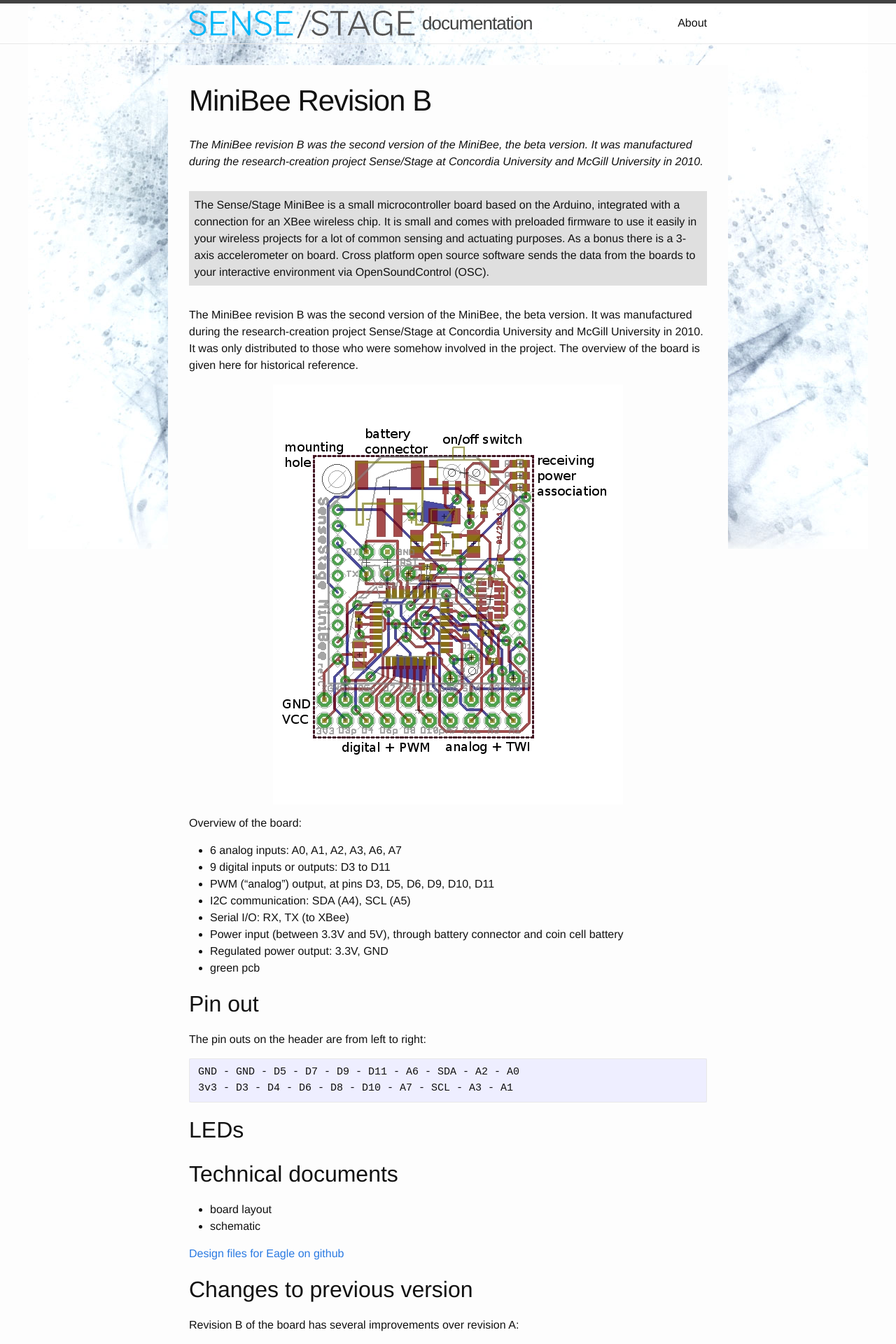
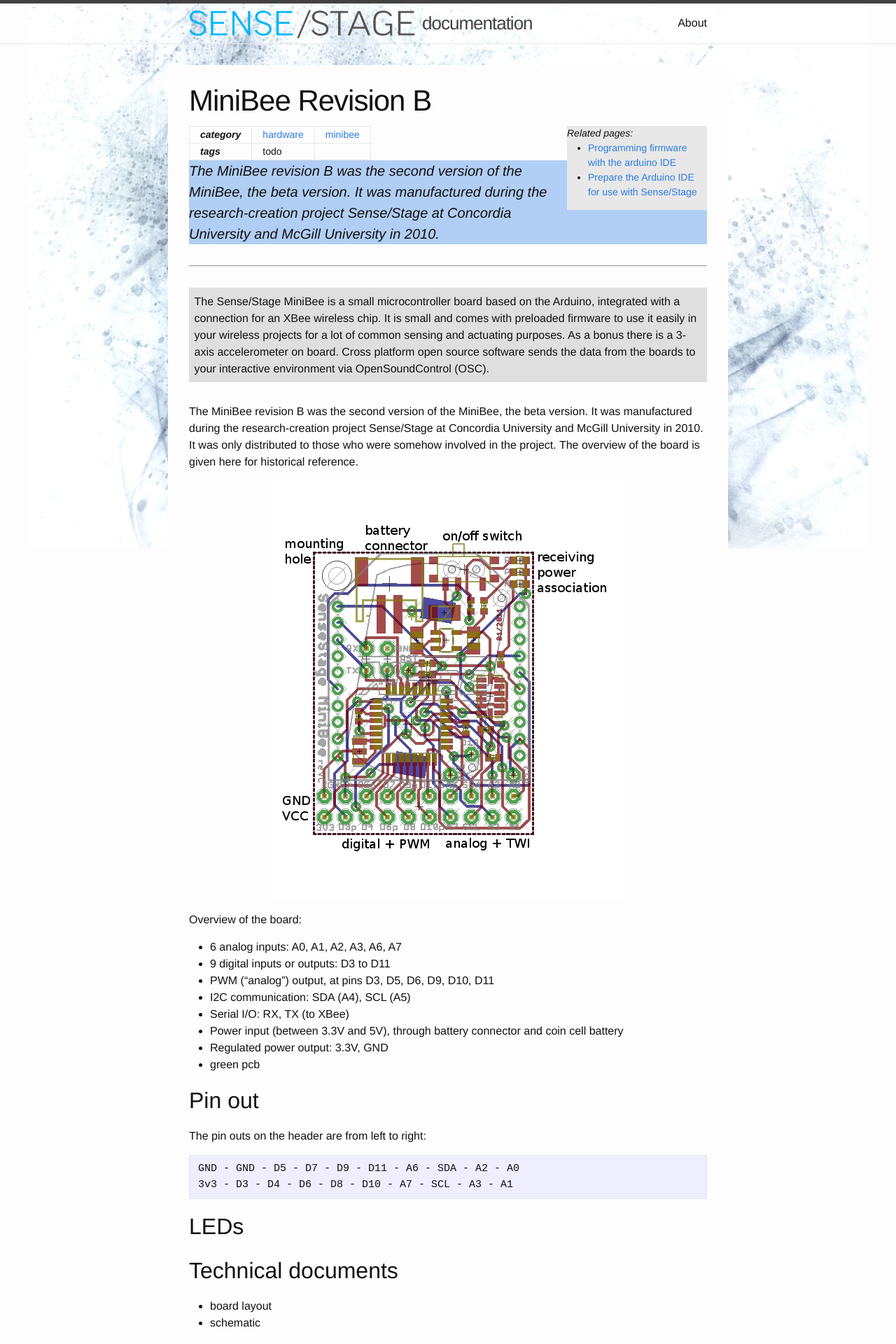
Before and after one commit to SenseStageTeam/sensestage_documentation, a Jekyll site: the page built from _minibee/minibee-revision-b.md, in a window 1280 px wide. Shown: the top 1920 px of the page at 70% size. Built offline with Jekyll 4.4.1, drawn with Linux system fonts in a browser that asks for light colours; some of the changed text lies outside the part shown.

Commit message:
Update the formatting of the page with trail of categories, related pages, tags and creation date

```diff
--- a/_data/category_order.yml
+++ b/_data/category_order.yml
@@ -24,4 +24,5 @@
     - name: meta
       children:
         - name: community
+        - name: contributing
         - name: nonsense
--- /dev/null
+++ b/_includes/postfooter.html
@@ -0,0 +1,34 @@
+		{% if page.related %}
+		<h2 id=related><em>Related pages:</em></h2>
+                    <ul>
+                    {% for related in page.related %}
+                    <li><a href="{{ related | slugify }}.html">{{ related }}</a></li>
+                    {% endfor %}
+                    </ul>
+		{% endif %}
+
+		{% capture catname %}{{ page.category | replace: "_", " " }}{% endcapture %}
+		{% capture subcatname %}{{ page.subcategory | replace: "_", " " }}{% endcapture %}
+		<table><tr>
+		<td><em>category</em></td>
+		{% if page.category %}<td><a href="{{site.baseurl}}/index.html#{{catname}}">{{ catname }}</a></td>{% endif %}
+		{% if page.subcategory %}<td><a href="{{site.baseurl}}/index.html#{{subcatname}}">{{ subcatname }}</a></td>{% endif %}
+                </tr>
+		{% if page.tags %}
+                    <tr>
+                    <td><em>tags</em></td>
+                    {% for tag in page.tags %}
+                        <td>{{ tag }}</td>
+                    {% endfor %}
+                    </tr>
+		{% endif %}
+                </table>
+
+		<table>
+		<tr>
+                    <th>page created on:</th>
+                    <th>last changed on:</th></tr>
+                <tr>
+                    <td>{{ page.creation-date | date: "%-d %B %Y"}}</td>
+                    <td>{{ page.date |  date: "%-d %B %Y" }}</td>
+                </tr></table>
--- /dev/null
+++ b/_includes/postheader.html
@@ -0,0 +1,39 @@
+	<header class="post-header">
+		<h1 class="post-title">{{ page.title | escape }}</h1>
+
+                <div id="sidebar">
+                    {% if page.related %}
+                    <em>Related pages:</em>
+                    <ul>
+                    {% for related in page.related %}
+                    <li><a href="{{ related | slugify }}.html">{{ related }}</a></li>
+                    {% endfor %}
+                    </ul>
+                    {% endif %}
+                </div>
+
+
+		{% capture catname %}{{ page.category | replace: "_", " " }}{% endcapture %}
+		{% capture subcatname %}{{ page.subcategory | replace: "_", " " }}{% endcapture %}
+                <table><tr>
+		<th><em>category</em></th>
+		{% if page.category %}<td><a href="{{site.baseurl}}/index.html#{{catname}}">{{ catname }}</a></td>{% endif %}
+		{% if page.subcategory %}<td><a href="{{site.baseurl}}/index.html#{{subcatname}}">{{ subcatname }}</a></td>{% endif %}
+                </tr>
+		{% if page.tags %}
+                    <tr>
+                    <th><em>tags</em></th>
+                    {% for tag in page.tags %}
+                        <td>{{ tag }}</td>
+                    {% endfor %}
+                    </tr>
+		{% endif %}
+                </table>
+
+       		{% if page.summary %}
+		<p class="post-summary">
+			<em>{{page.summary}}</em>
+		</p>
+		{% endif %}
+
+	</header>
--- a/_layouts/documentation.html
+++ b/_layouts/documentation.html
@@ -4,16 +4,12 @@
 
 <article class="post">
 
-	<header class="post-header">
-		<h1 class="post-title">{{ page.title | escape }}</h1>
-	</header>
+        {% include postheader.html %}
 
 	<div class="post-content">
-		{% if page.summary %}
-		<p>
-			<em>{{page.summary}}</em>
-		</p>
-		{% endif %}
+
+		<hr>
+
 
 		{% comment %}Overview text{% endcomment %}
 		{% capture cat-subcat %}{{ page.category }}_{{ page.subcategory }}{% endcapture %}
@@ -26,46 +22,11 @@
 
 		{{ content }}
 
-		{% comment %}all data for your convenience{% endcomment %}
 		<hr>
-		<ul>
-			{% if page.subtitle %}
-			<li>Subtitle: {{ page.subtitle }}</li>
-			{% endif %}
 
-			<li>
-				{% if page.summary %}
-				Summary: {{ page.summary }}
-				{% else %}
-				<blockquote>No summary given</blockquote>
-				{% endif %}
-			</li>
+        {% include postfooter.html %}
 
-			<li>category: {{ page.category }}{% if page.subcategory %}, {{ page.subcategory }}{% endif %}
+    </div>
 
 
-
-				{% if page.tags %}
-				<li>Tags:
-					<ul>
-						{% for tag in page.tags %}
-						<li>{{ tag }}</li>
-						{% endfor %}
-					</ul>
-				</li>
-				{% endif %}
-
-				{% if page.related %}
-				<li>Related pages:
-					<ul>
-						{% for related in page.related %}
-						<li><a href="{{ related | slugify }}.html">{{ related }}</a></li>
-						{% endfor %}
-					</ul>
-				</li>
-				{% endif %}
-			</ul>
-			<hr>
-		</div>
-
-	</article>
+</article>
--- a/assets/main.scss
+++ b/assets/main.scss
@@ -8,6 +8,7 @@
 $base-font-size:   16px;
 $base-font-weight: 400;
 $small-font-size:  $base-font-size * 0.875;
+$big-font-size:  $base-font-size * 1.25;
 $base-line-height: 1.5;
 
 $spacing-unit:     30px;
@@ -26,6 +27,38 @@
 $on-palm:          600px;
 $on-laptop:        800px;
 
+
+
+.post-summary {
+    font-size: $big-font-size;
+    background-color: lighten($brand-color, 30%);
+}
+
+#sidebar
+{
+    float: right;
+    width: 200px;
+    background: $grey-color-light;
+    min-height: 100%;
+    font-size: $small-font-size;
+}
+
+table {
+/*     width: 100%; */
+    border: 1px solid $grey-color-light;
+    border-collapse: collapse;
+}
+
+th, td {
+    font-size: $small-font-size;
+    border: 1px solid $grey-color-light;
+    height: 10px;
+    padding-left: 15px;
+    padding-right: 15px;
+    text-align: left;
+}
+td:hover {background-color: #f1f1f1}
+
 // Minima also includes a mixin for defining media queries.
 // Use media queries like this:
 // @include media-query($on-palm) {
```
Also changed, not shown: _layouts/subcategory_overview.html (+5 -49 lines), index.md (+3 -3 lines).
